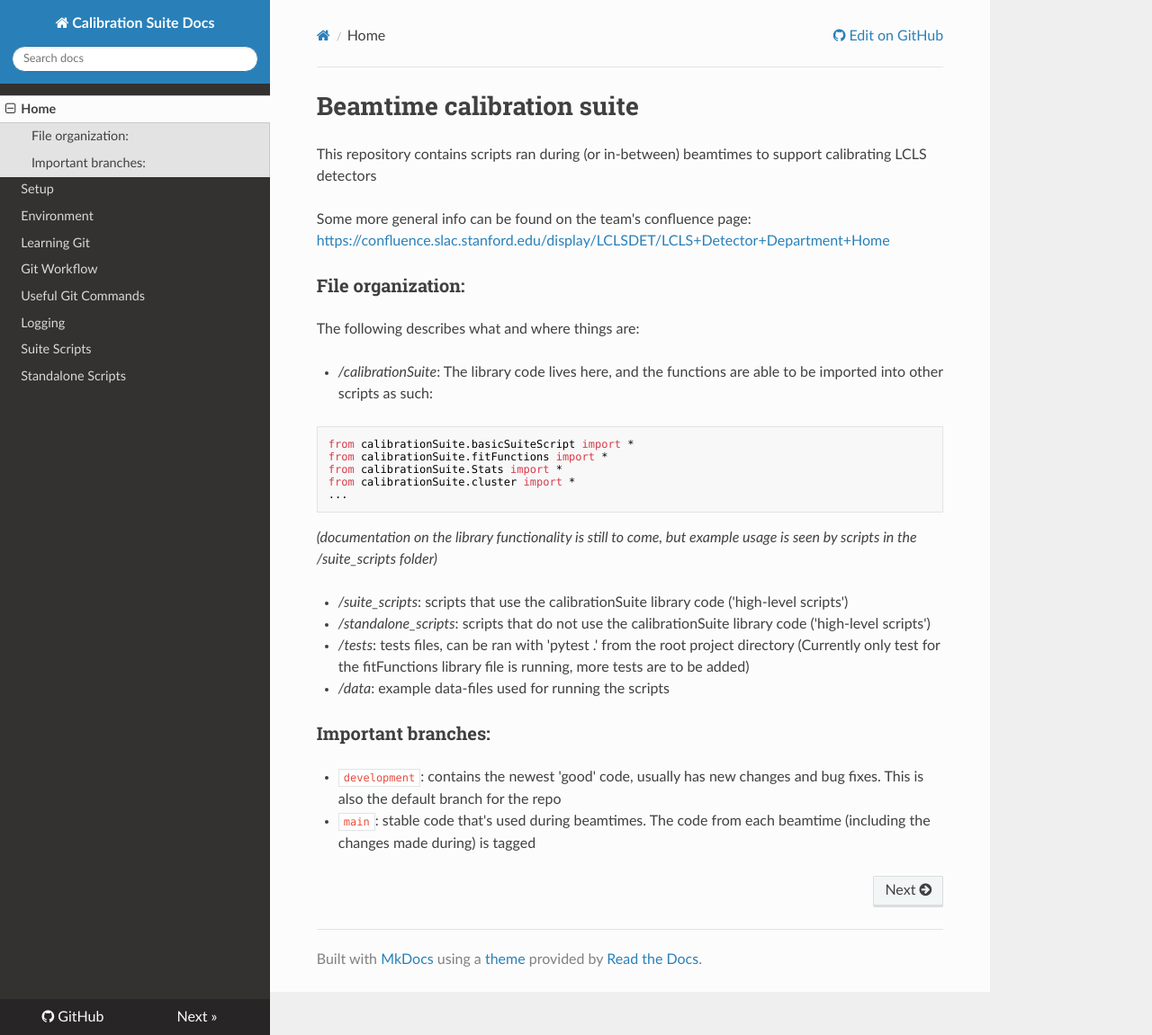
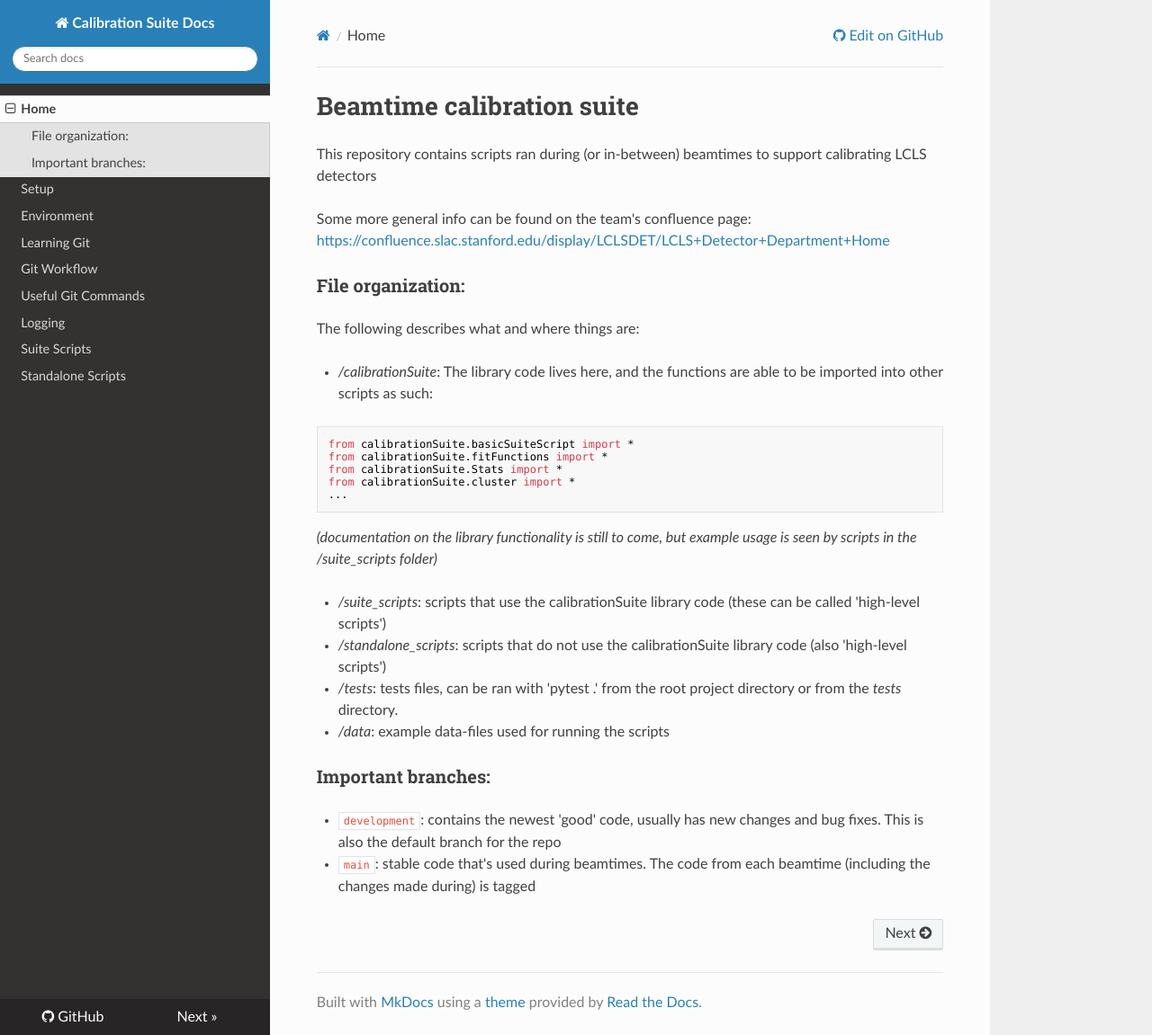
Before and after one commit to slaclab/beamtime-calibration-suite, an MkDocs documentation site: the page built from docs/index.md, in a window 1280 px wide and 1151 px high. Shown: the whole window at 90% size. Built offline with MkDocs 1.6.1, drawn with Linux system fonts in a browser that asks for light colours; nearby versions of some CDN libraries.

Commit message:
DOC: small update about tests

````diff
--- a/docs/index.md
+++ b/docs/index.md
@@ -18,9 +18,9 @@ from calibrationSuite.cluster import *
 ```
 _(documentation on the library functionality is still to come, but example usage is seen by scripts in the /suite_scripts folder)_
 
-* _/suite_scripts_: scripts that use the calibrationSuite library code ('high-level scripts')
-* _/standalone_scripts_: scripts that do not use the calibrationSuite library code ('high-level scripts')
-* _/tests_: tests files, can be ran with 'pytest .' from the root project directory (Currently only test for the fitFunctions library file is running, more tests are to be added)
+* _/suite_scripts_: scripts that use the calibrationSuite library code (these can be called 'high-level scripts')
+* _/standalone_scripts_: scripts that do not use the calibrationSuite library code (also 'high-level scripts')
+* _/tests_: tests files, can be ran with 'pytest .' from the root project directory or from the _tests_ directory.
 * _/data_: example data-files used for running the scripts
 
 
````
Also changed, not shown: docs/setup.md (+7 -0 lines).
